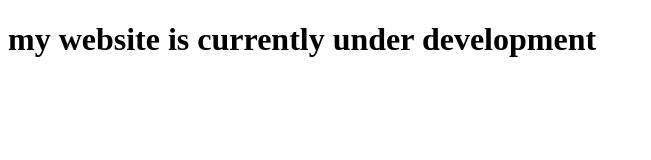
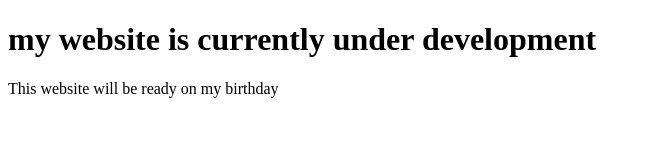
Before and after one commit to Idrisapatira/mysite, a plain HTML site: page index.html in a window 1280 px wide. Shown: the whole page, without its empty margins (0-651 px from the left). Drawn offline with Linux system fonts and the light colour scheme.

Commit message:
Update index.html

```diff
--- a/index.html
+++ b/index.html
@@ -9,5 +9,6 @@
 <body>
     <h1>my website is currently under development</h1>
 
+    This website will be ready on my birthday
 </body>
 </html>
```
